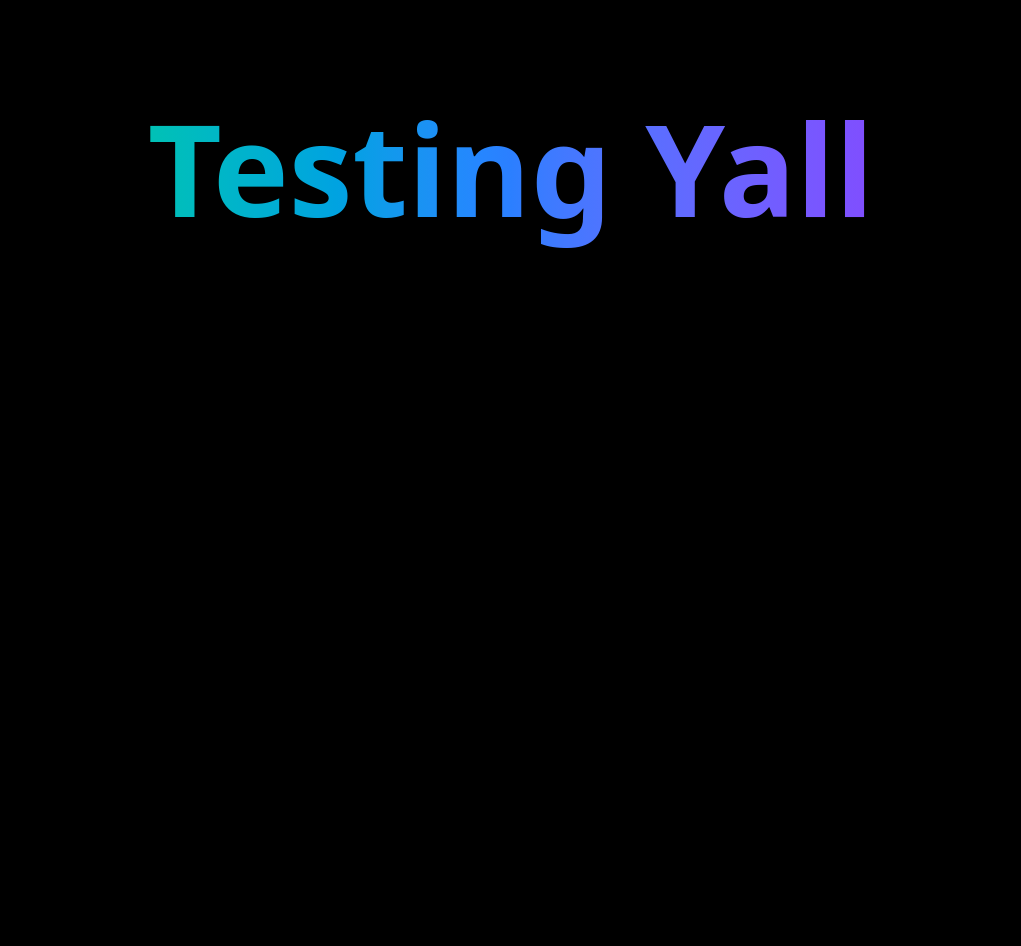
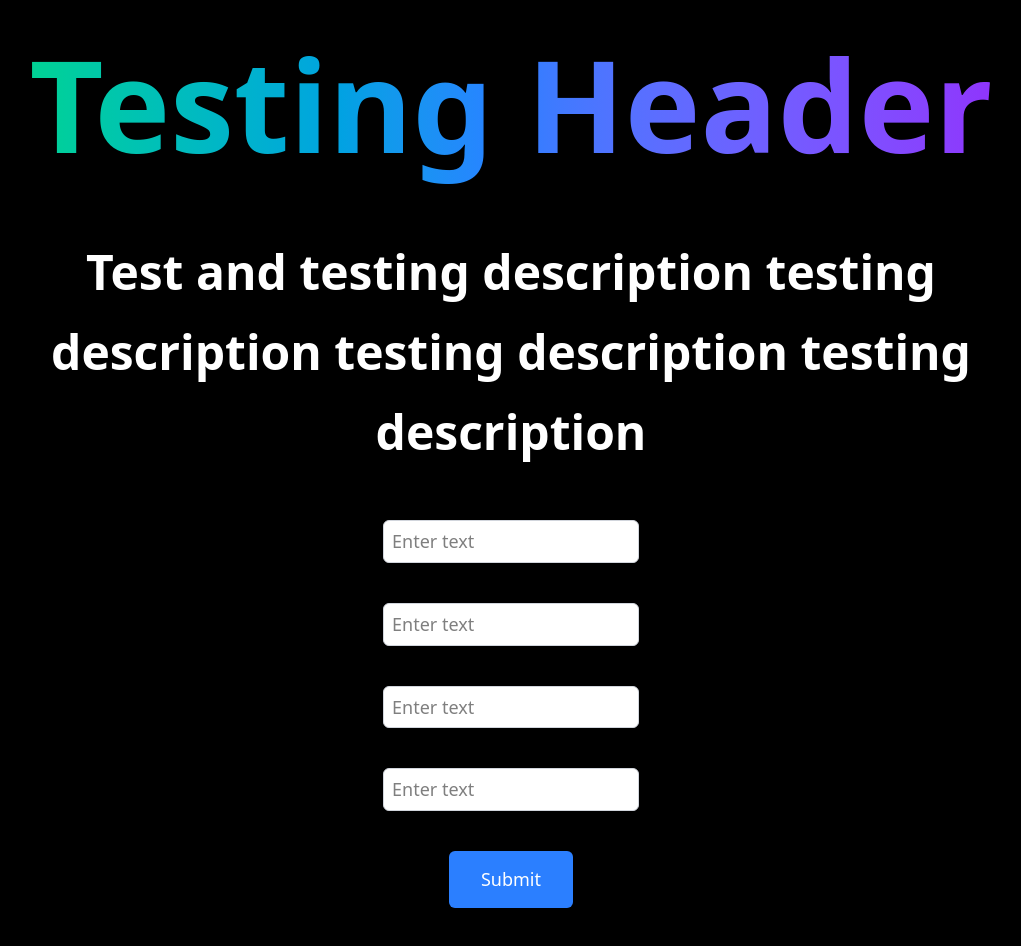
Before and after one commit to woznia93/Carry-Me, a React (Vite) app: page / in a window 1280 px wide. Shown: the top 946 px of the page, without its empty margins (129-1150 px from the left). Before the commit the page ends 800 px from the top, so only its background shows below. Built offline with nearby package versions, Linux system fonts and the light colour scheme.

Commit message:
frontend changes

```diff
--- a/src/App.jsx
+++ b/src/App.jsx
@@ -1,5 +1,7 @@
 
-import MainHeader from "./MainHeader/MainHeader"
+import BriefInfo from "./LandingPage/BriefInfo"
+import MainHeader from "./LandingPage/MainHeader"
+import Register from "./LandingPage/Register"
 
 function App() {
 
@@ -7,6 +9,8 @@ function App() {
     <div className='grid grid-cols-1 px-12 md:px-16 place-items-center overflow-visible min-w-[350px] mb-24'>
       <div className='container'>
         <MainHeader/>
+        <BriefInfo/>
+        <Register/>
         <div className="h-32"></div>
       </div>
     </div>
--- /dev/null
+++ b/src/LandingPage/BriefInfo.jsx
@@ -0,0 +1,19 @@
+
+function BriefInfo() {
+
+    return (
+      <>
+        <div className=" text-white text-center leading-snug container mt-6 overflow-visible px-12 font-jetbrains">
+            <div className='w-[100%] overflow-visible flex flex-col items-center'>
+                <h2 className='text-5xl text-center font-bold bg-gradient-to-r overflow-visible leading-20 text-white container'>
+                Test and testing description testing description testing description testing description
+                </h2>
+            </div>
+        </div>
+
+
+      </>
+    )
+  }
+
+  export default BriefInfo
--- a/src/MainHeader/MainHeader.jsx
+++ b/src/LandingPage/MainHeader.jsx
@@ -6,8 +6,8 @@ function MainHeader() {
     <div>
         <h1 className='text-9xl text-center font-bold bg-gradient-to-r
          from-green-400 via-blue-500 to-purple-600
-          bg-clip-text text-transparent overflow-visible leading-52 mt-16'>
-            Testing Yall
+          bg-clip-text text-transparent overflow-visible leading-52'>
+            Testing Header
         </h1>
     </div>
     </>
--- /dev/null
+++ b/src/LandingPage/Register.jsx
@@ -0,0 +1,20 @@
+
+function Register() {
+
+    return (
+      <>
+        <div className=" text-white text-lg text-center leading-snug container mt-12  overflow-visible px-12 font-jetbrains">
+        <div className="w-full overflow-visible grid grid-cols-1 place-items-center gap-y-10">
+            <input type="text" className="bg-white text-black border border-gray-300 p-2 rounded-md focus:outline-none focus:ring-2 focus:ring-blue-500 w-64" placeholder="Enter text" />
+            <input type="text" className="bg-white text-black border border-gray-300 p-2 rounded-md focus:outline-none focus:ring-2 focus:ring-blue-500 w-64" placeholder="Enter text" />
+            <input type="text" className="bg-white text-black border border-gray-300 p-2 rounded-md focus:outline-none focus:ring-2 focus:ring-blue-500 w-64" placeholder="Enter text" />
+            <input type="text" className="bg-white text-black border border-gray-300 p-2 rounded-md focus:outline-none focus:ring-2 focus:ring-blue-500 w-64" placeholder="Enter text" />
+
+            <button className="cursor-pointer p-4 bg-blue-500 rounded-md px-8">Submit</button>
+        </div>
+        </div>
+      </>
+    )
+  }
+
+  export default Register
```
Also changed, not shown: src/index.css (line endings or trailing spaces).
